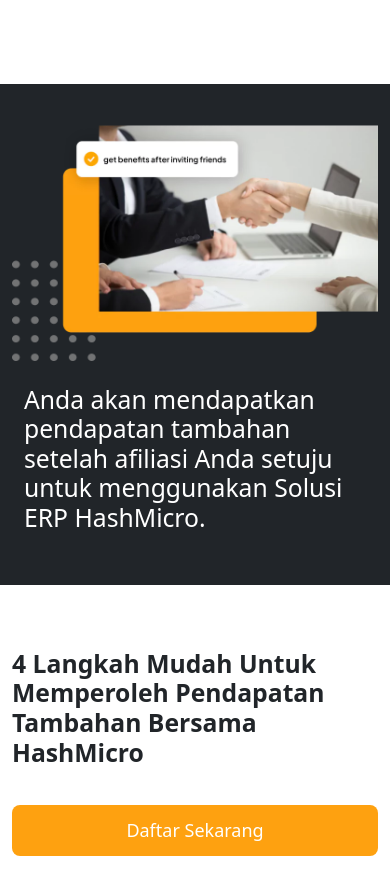
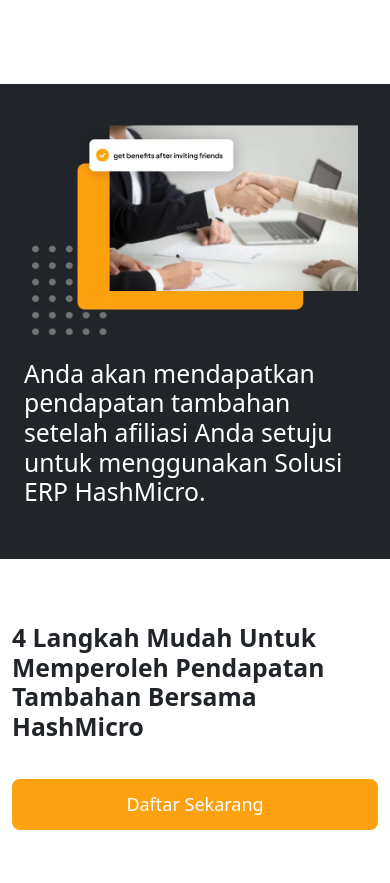
Before and after one commit to EdrickSugihartoPutra/referralPage, a plain HTML site: page index.html in a window 390 px wide. Shown: the part 840-1723 px from the top of the page. Drawn offline with nearby package versions, Linux system fonts and the light colour scheme.

Commit message:
more minor changes

```diff
--- a/style.css
+++ b/style.css
@@ -335,6 +335,11 @@
     margin-top: 40px;
   }
 
+  .sect3-right .circle {
+    height: 36px;
+    width: 36px;
+  }
+
   /* section-4 */
   .sect4-left {
     margin: 24px 0;
@@ -384,10 +389,8 @@
   /* .sect2-img {
     padding: 0 20px;
   } */
-
-  .sect3-right .circle {
-    height: 36px;
-    width: 36px;
+  .sect2-img {
+    padding: 0 20px;
   }
 
   .contact-form-container {
```
